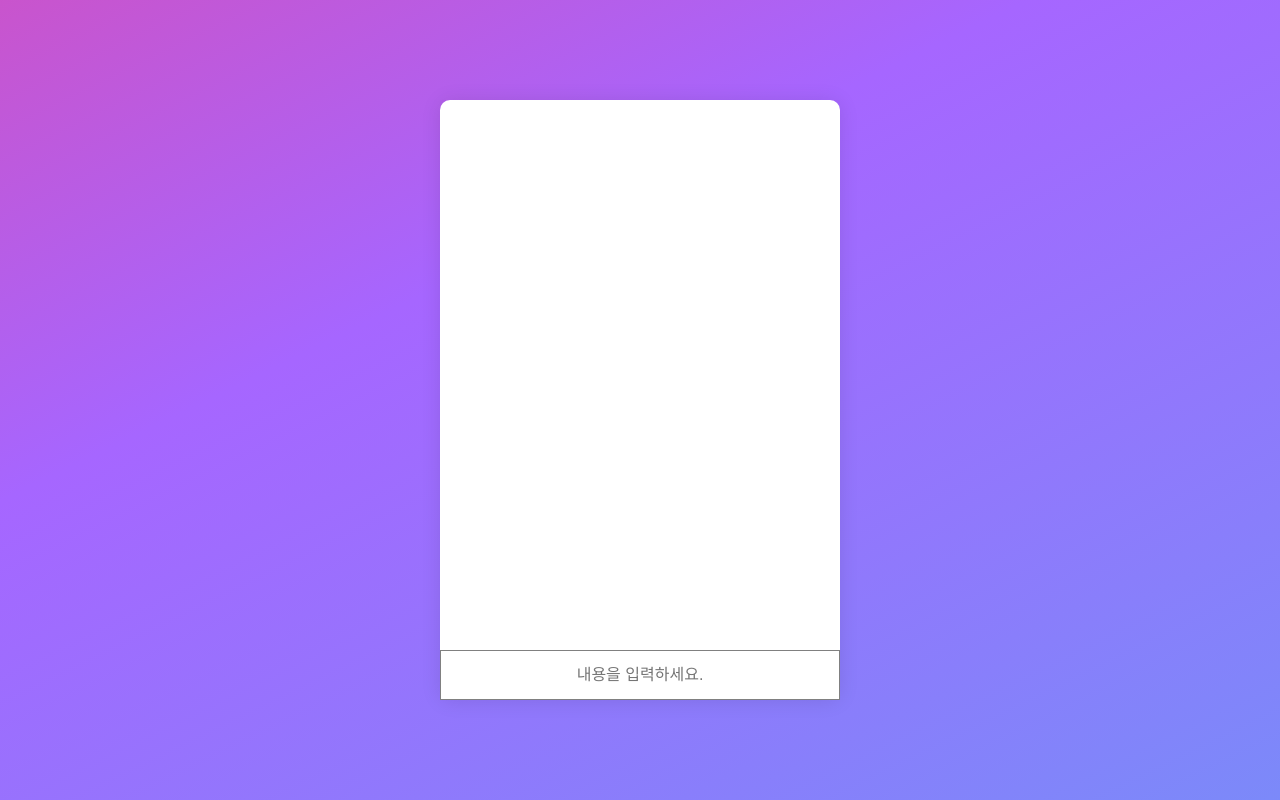
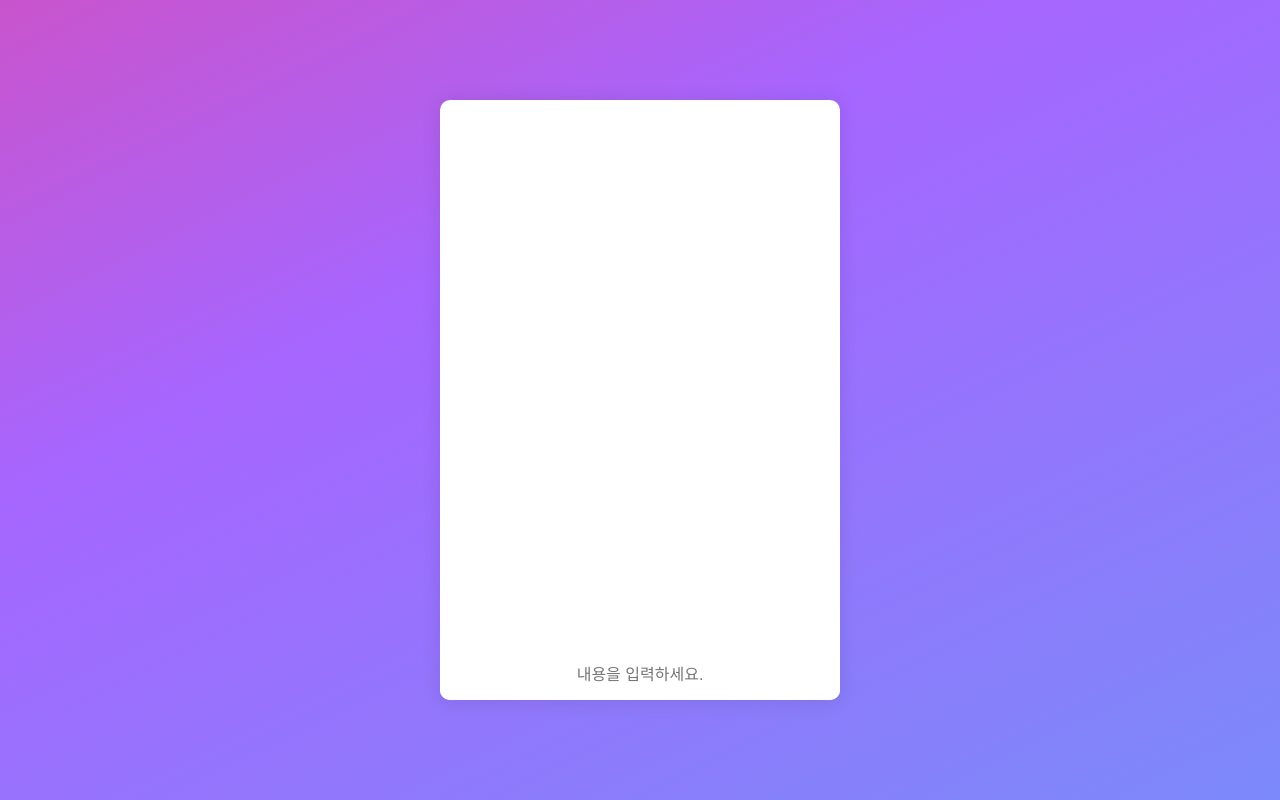
Before and after one commit to konveloper/TypeScript_TodoList, a React (Create React App) app: page / in a window 1280 px wide. Built offline with nearby package versions, Linux system fonts and the light colour scheme; the HTML template or start-up script is replaced by a standard one.

Commit message:
docs : 인풋창 스타일 수정

```diff
--- a/src/App.css
+++ b/src/App.css
@@ -37,12 +37,14 @@
   position: absolute;
   bottom: 0;
   padding: 0;
-  border: 0.5px solid gray;
+  border: none;
   font-size: 16px;
   text-align: center;
+  border-radius: 10px;
 }
 
 .inputText:focus {
   outline: none;
   border: 1px solid #a666ff;
+  border-radius: 10px;
 }
```
